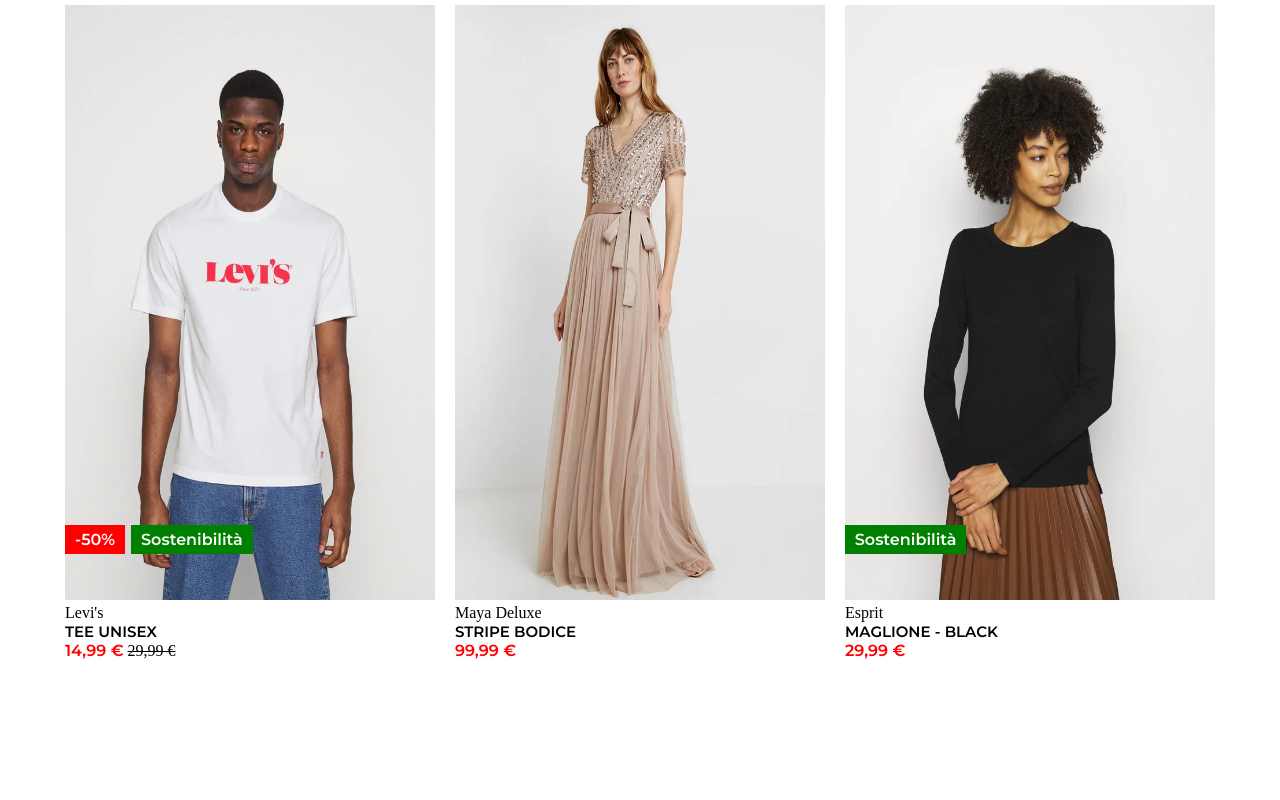
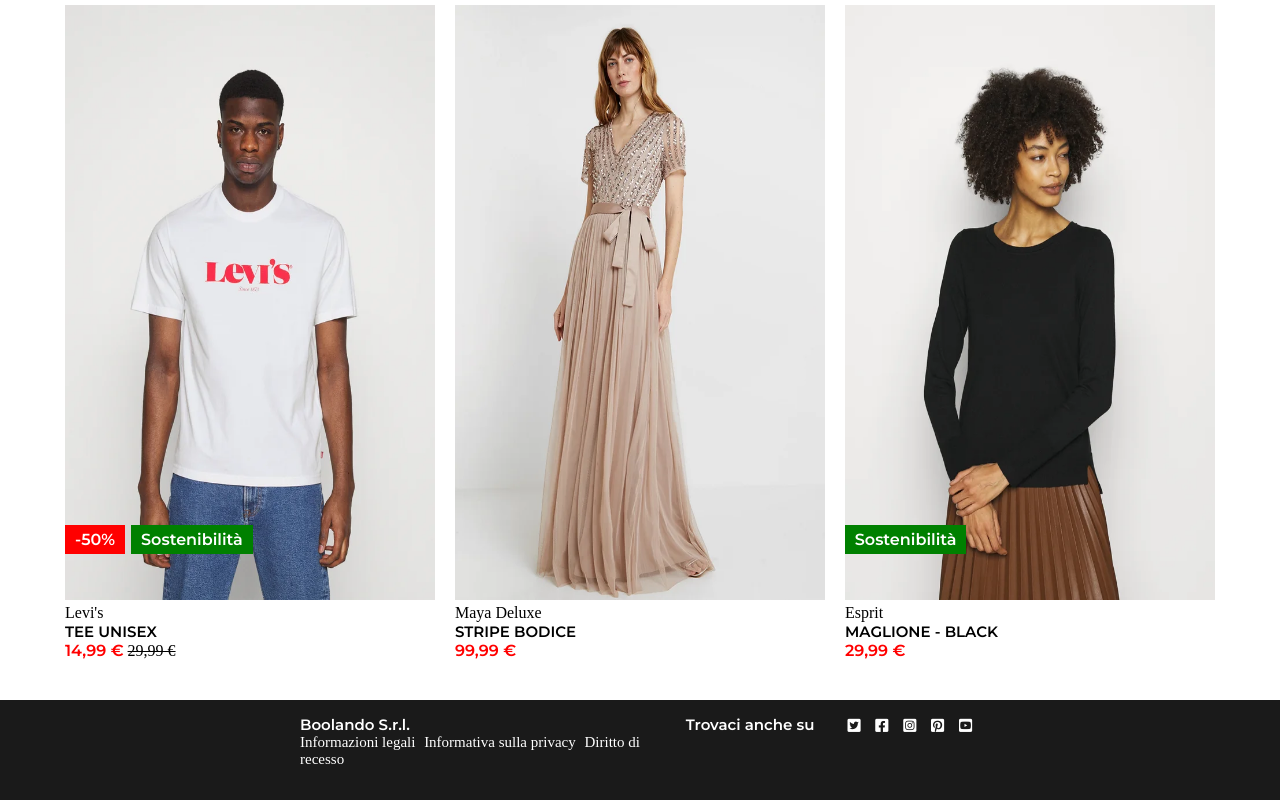
Before and after one commit to antoniogisondi/html-css-boolando, a plain HTML site: page index.html in a window 1280 px wide. Shown: the part 799-1599 px from the top of the page. Before the commit the page ends 1459 px from the top, so only its background shows below. Drawn offline with Linux system fonts and the light colour scheme.

Commit message:
[DOCS] Fine del footer

```diff
--- a/css/style.css
+++ b/css/style.css
@@ -49,6 +49,7 @@ header{
 
 i{
     margin-right: 5px;
+    padding: 3px;
 }
 
 img{
@@ -139,3 +140,46 @@ h3{
 }
 /* END MAIN STYLES */
 /* FOOTER STYLES */
+footer{
+    background-color: rgba(26,26,26,255);;
+    width: 100%;
+    height: 100px;
+    margin-top: 50px;
+    display: flex;
+}
+
+.f-row{
+    width: calc(100% - 600px);
+    margin: 15px 300px;
+    display: flex;
+    flex-direction: row;
+    align-content: center;
+    justify-content: flex-end;
+}
+
+.col-50{
+    width: 50%;
+    height: 70px;
+    color: white;
+    font-size: 15px;
+}
+
+.col-50-2{
+    width: 50%;
+    height: 70px;
+    color: white;
+    font-size: 15px;
+    display: flex;
+    justify-content: flex-end;
+}
+
+.f-span{
+    color: white;
+    padding: 5px 5px 0 0;
+}
+
+.f-span-2{
+    font-family:'Montserrat', sans-serif;
+    color: white;
+    padding-right: 30px;
+}
--- a/index.html
+++ b/index.html
@@ -22,8 +22,8 @@
                 <img src="./img/boolean-logo.png" alt="logo">
             </div>
             <div class="col-30-2">
-                <i class="fa-light fa-user"></i>
-                <i class="fa-light fa-heart"></i>
+                <i class="fa-regular fa-user"></i>
+                <i class="fa-regular fa-heart"></i>
                 <i class="fa-solid fa-bag-shopping"></i>
             </div>
         </div>
@@ -36,7 +36,7 @@
                 <div class="col">
                     <span class="discount">-50%</span>
                     <span class="sustainability">Sostenibilità</span>
-                    <img class="col-img" src="./img/1.webp" alt="">
+                    <img class="col-img" src="./img/1.webp" alt="img">
                     <span>Levi's</span>
                     <h3>RELAXED FIT TEE UNISEX</h3>
                     <span class="price">14,99 &euro;</span> <span class="old-price">29,99 &euro;</span>
@@ -44,7 +44,7 @@
 
                 <div class="col">
                     <span class="discount">-30%</span>
-                    <img class="col-img" src="./img/2.webp" alt="">
+                    <img class="col-img" src="./img/2.webp" alt="img">
                     <span>Guess</span>
                     <h3>ROSES TEE</h3>
                     <span class="price">20,99 &euro;</span> <span class="old-price">29,99 &euro;</span>
@@ -52,7 +52,7 @@
 
                 <div class="col">
                     <span class="discount">-30%</span>
-                    <img class="col-img" src="./img/3.webp" alt="">
+                    <img class="col-img" src="./img/3.webp" alt="img">
                     <span>Come Zucchero Filato</span>
                     <h3>VOGLIA DI COLORI PASTELLO</h3>
                     <span class="price">129,99 &euro;</span> <span class="old-price">184,99 &euro;</span>
@@ -61,14 +61,14 @@
                 <div class="col">
                     <span class="discount-2">-50%</span>
                     <span class="sustainability-2">Sostenibilità</span>
-                    <img class="col-img" src="./img/4.webp" alt="">
+                    <img class="col-img" src="./img/4.webp" alt="img">
                     <span>Levi's</span>
                     <h3>TEE UNISEX</h3>
                     <span class="price">14,99 &euro;</span> <span class="old-price">29,99 &euro;</span>
                 </div>
 
                 <div class="col">
-                    <img class="col-img" src="./img/5.webp" alt="">
+                    <img class="col-img" src="./img/5.webp" alt="img">
                     <span>Maya Deluxe</span>
                     <h3>STRIPE BODICE</h3>
                     <span class="price">99,99 &euro;</span>
@@ -76,7 +76,7 @@
 
                 <div class="col">
                     <span class="sustainability-3">Sostenibilità</span>
-                    <img class="col-img" src="./img/6.webp" alt="">
+                    <img class="col-img" src="./img/6.webp" alt="img">
                     <span>Esprit</span>
                     <h3>MAGLIONE - BLACK</h3>
                     <span class="price">29,99 &euro;</span>
@@ -88,7 +88,24 @@
     <!-- END MAIN -->
     <!-- FOOTER -->
     <footer>
-
+        <div class="f-row">
+            <div class="col-50">
+                <h3>Boolando S.r.l.</h3>
+                <span class="f-span">Informazioni legali</span>
+                <span class="f-span">Informativa sulla privacy</span>
+                <span class="f-span">Diritto di recesso</span>
+            </div>
+            <div class="col-50-2">
+                <span class="f-span-2">Trovaci anche su</span>
+                    <div class="logos">
+                        <i class="fa-brands fa-square-twitter"></i>
+                        <i class="fa-brands fa-square-facebook"></i>
+                        <i class="fa-brands fa-square-instagram"></i>
+                        <i class="fa-brands fa-square-pinterest"></i>
+                        <i class="fa-brands fa-square-youtube"></i>
+                    </div>
+            </div>
+        </div>
     </footer>
     <!-- END FOOTER -->
 </body>
```
